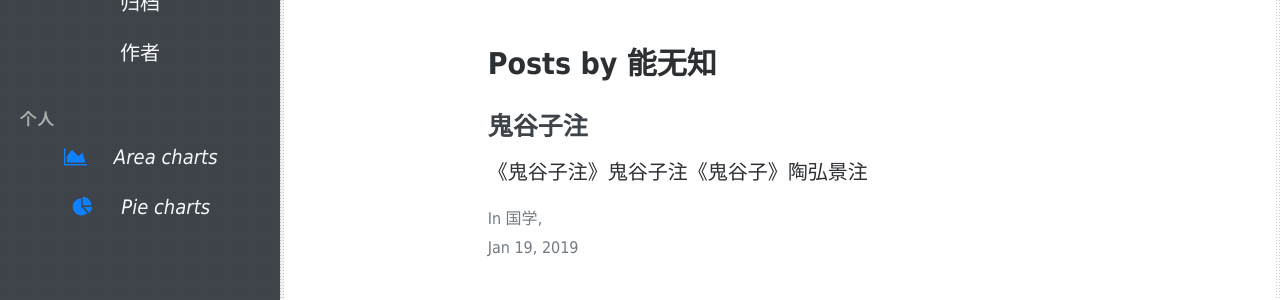
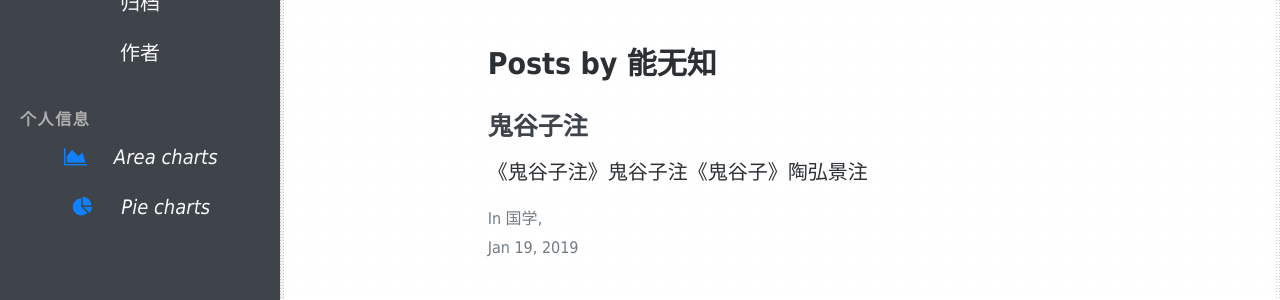
Before and after one commit to nengwuzhi/nengwuzhi.github.ioce, a Jekyll site: the page built from pages/author-author1.html, in a window 1280 px wide. Shown: the part 406-706 px from the top of the page. Built offline with Jekyll 4.4.1, drawn with Linux system fonts in a browser that asks for light colours; nearby versions of some CDN libraries.

Commit message:
Update Side_navigation.html

```diff
--- a/_includes/Side_navigation.html
+++ b/_includes/Side_navigation.html
@@ -19,7 +19,7 @@
                   {% endfor %}
   		</ul>
 
-		<p class="text-gray font-weight-bold text-uppercase px-3 small py-0 mb-0">个人</p>
+		<p class="text-gray font-weight-bold text-uppercase px-3 small py-0 mb-0">个人信息</p>
 
   			<ul class="nav flex-column bg-dark mb-0">
     			<li class="nav-item">
```
